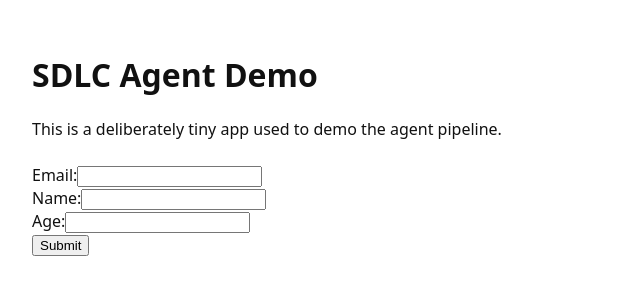
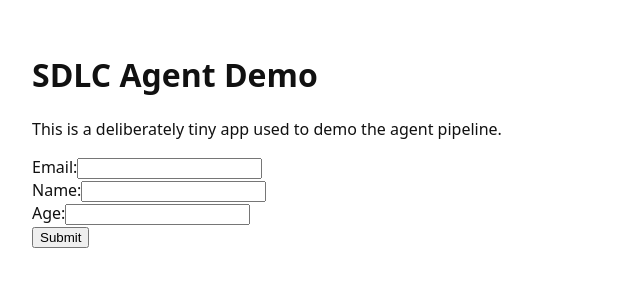
Before and after one commit to Rohit2697/demo-nextjs-app, a Next.js app: page / in a window 1280 px wide. Shown: the top 300 px of the page, without its empty margins (0-640 px from the left). Built offline with nearby package versions, Linux system fonts and the light colour scheme.

Commit message:
TICKET-1FBBC9: fix — ./app/page.tsxError:   × You're importing a component that n

```diff
--- a/app/page.tsx
+++ b/app/page.tsx
@@ -1,18 +1,11 @@
-import { useState } from "react";
+import { useState } from 'react';
 
 export default function Home() {
-  const [formData, setFormData] = useState({
-    email: "",
-    name: "",
-    age: ""
-  });
+  const [formData, setFormData] = useState({ email: '', name: '', age: '' });
 
   const handleChange = (e: React.ChangeEvent<HTMLInputElement>) => {
     const { name, value } = e.target;
-    setFormData({
-      ...formData,
-      [name]: value
-    });
+    setFormData({ ...formData, [name]: value });
   };
 
   const handleSubmit = (e: React.FormEvent<HTMLFormElement>) => {
@@ -24,7 +17,7 @@ export default function Home() {
     <main>
       <h1>SDLC Agent Demo</h1>
       <p>This is a deliberately tiny app used to demo the agent pipeline.</p>
-      <form onSubmit={handleSubmit} style={{ marginTop: "1.5rem" }}>
+      <form onSubmit={handleSubmit}>
         <div>
           <label htmlFor="email">Email:</label>
           <input
```
